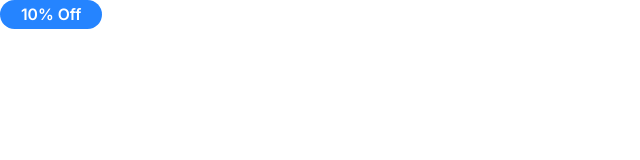
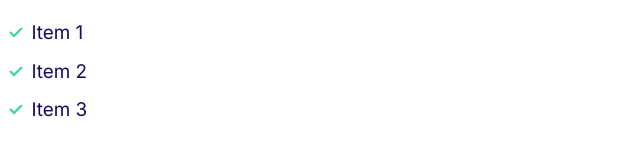
Before and after one commit to jesiallen/codeWithMosh-Moshify-HTML-CSS, a plain HTML site: page index.html in a window 1280 px wide. Shown: the whole page, without its empty margins (0-640 px from the left). Drawn offline with Linux system fonts and the light colour scheme.

Commit message:
Added list items.

```diff
--- a/css/styles.css
+++ b/css/styles.css
@@ -113,3 +113,27 @@ a {
     font-size: 1.2rem;
   }
 }
+
+/*Lists*/
+.list {
+  list-style: none;
+  padding-left: 0;
+  color: var(--color-heading);
+}
+.list--inline .list__item {
+  display: inline-block;
+  margin-right: 2rem;
+}
+.list--tick {
+  list-style-image: url(../images/tick.svg);
+  padding-left: 3rem;
+}
+.list--tick .list__item {
+  padding-left: 0.5rem;
+  margin-bottom: 1rem;
+}
+@media screen and (min-width: 1024px) {
+  .list--tick .list__item {
+    padding-left: 0rem;
+  }
+}
--- a/index.html
+++ b/index.html
@@ -15,6 +15,10 @@
     <link rel="stylesheet" href="css/styles.css" />
   </head>
   <body>
-    <span class="badge badge--primary">10% Off</span>
+    <ul class="list list--tick">
+      <li class="list__item">Item 1</li>
+      <li class="list__item">Item 2</li>
+      <li class="list__item">Item 3</li>
+    </ul>
   </body>
 </html>
```
Also changed, not shown: components/lists.html (added, +5 -0 lines), Images/tick.svg (added).
